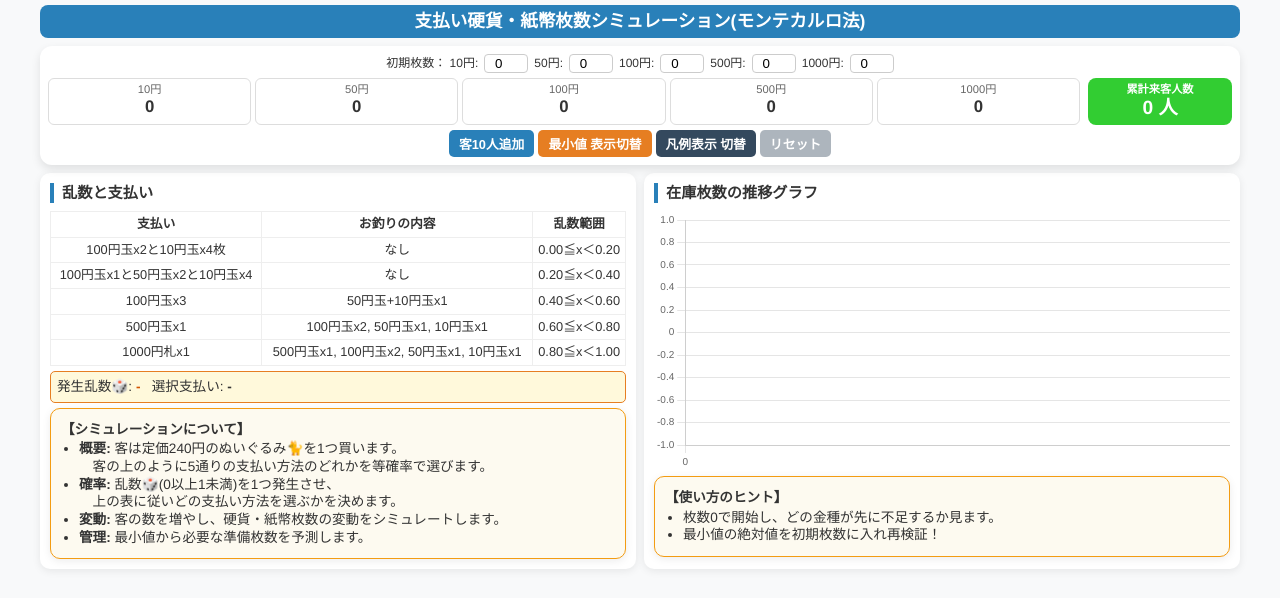
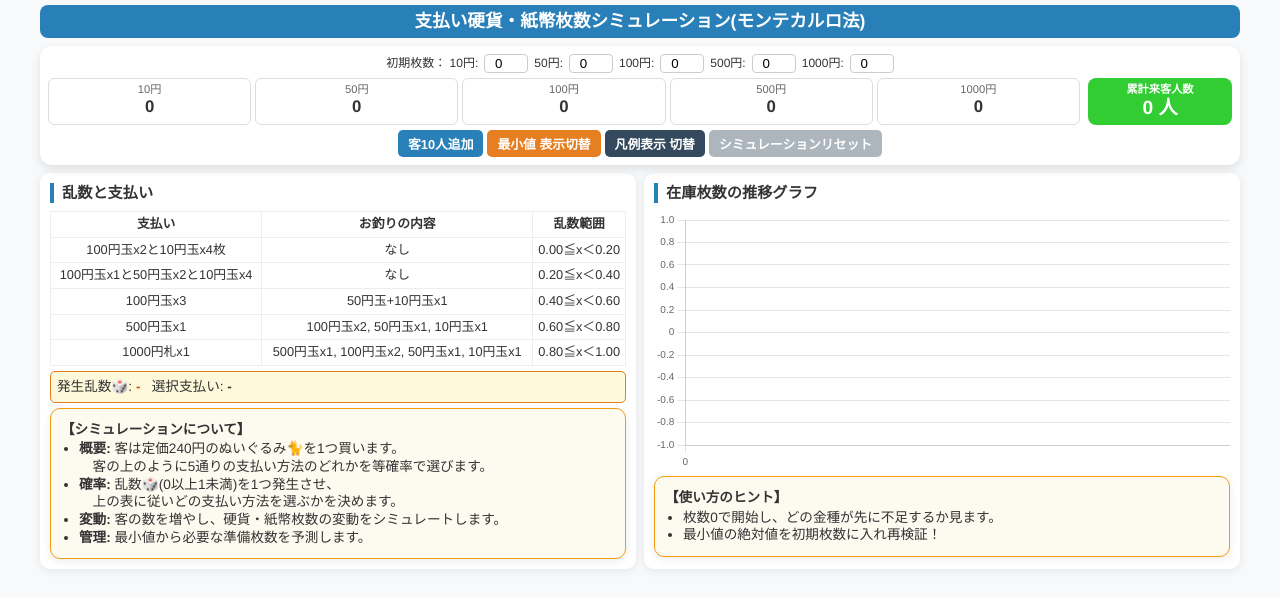
Before and after one commit to ilrmath/change_simulation, a plain HTML site: page index.html in a window 1280 px wide. Drawn offline with nearby package versions, Linux system fonts and the light colour scheme.

Commit message:
Update index.html

```diff
--- a/index.html
+++ b/index.html
@@ -100,7 +100,7 @@
         <button class="btn-main" onclick="stepSim()">客10人追加</button>
         <button class="btn-min" onclick="toggleMin()">最小値 表示切替</button>
         <button class="btn-ans" onclick="toggleLegend()">凡例表示 切替</button>
-        <button class="btn-reset" onclick="resetSim()">リセット</button>
+        <button class="btn-reset" onclick="resetSim()">シミュレーションリセット</button>
     </div>
 </div>
 
```
